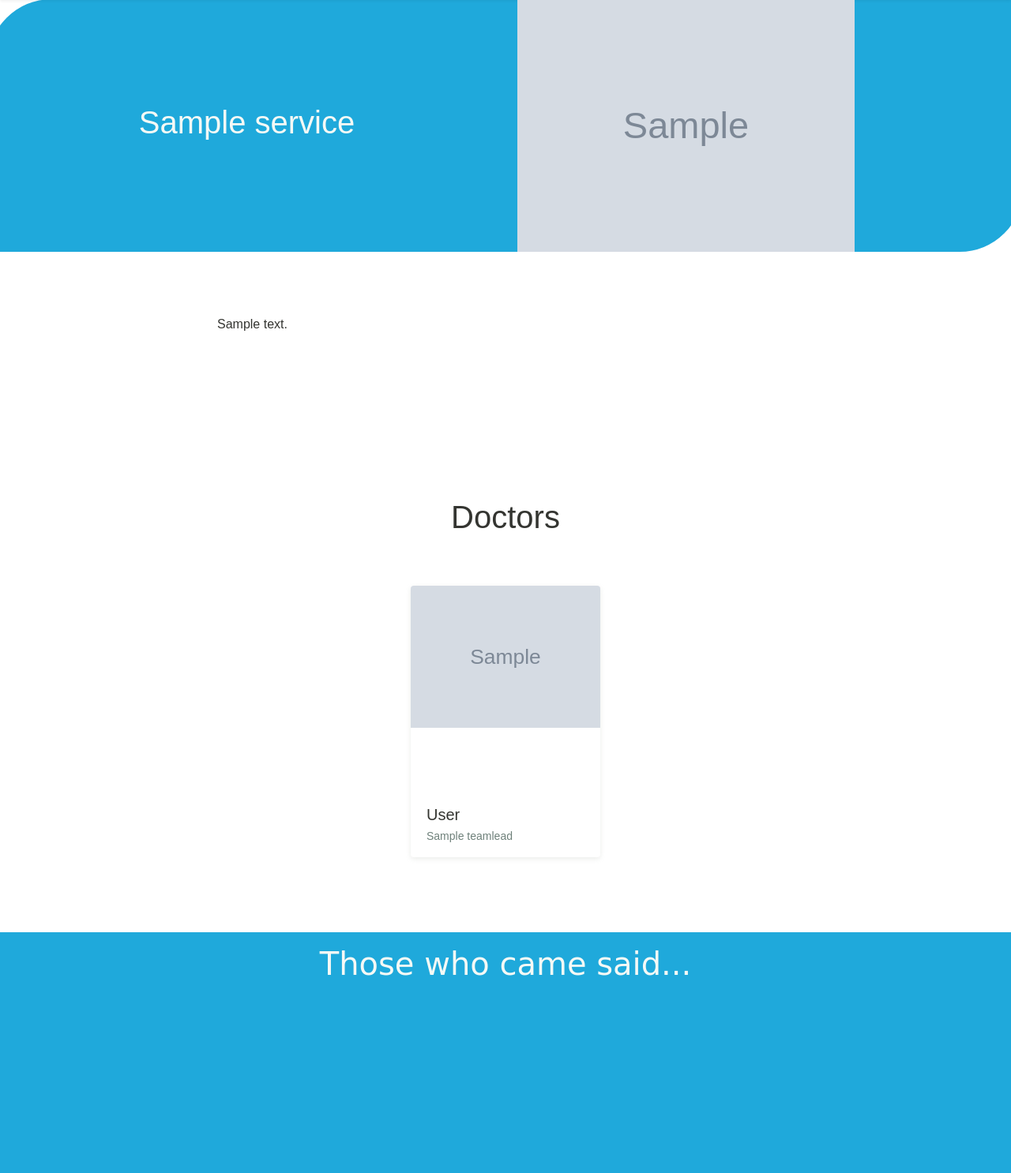
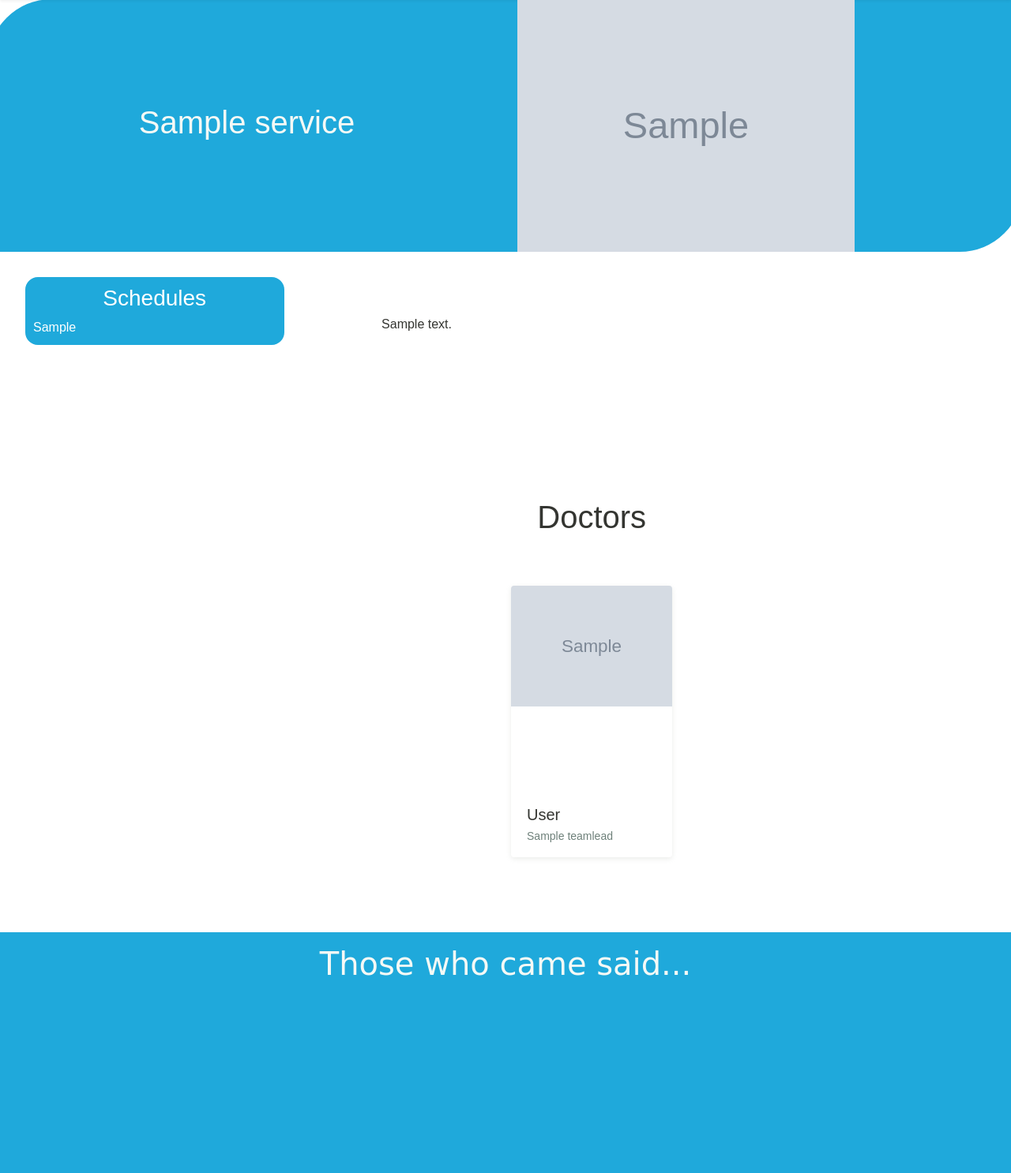
Before and after one commit to DCIT-208-ANALYTICA/sinel_web, a Django app: page /services/1/details in a window 1280 px wide. Shown: the part 124-1610 px from the top of the page at 79% size. Run offline with Django 3.2, Linux system fonts and the light colour scheme; tables that the repository leaves empty hold one stand-in row (values such as "Sample post"); grey boxes marked "Sample" are stand-in pictures; some libraries are stand-ins or nearby versions; some web fonts are replaced.

Commit message:
update for service schedules

```diff
--- a/website/models.py
+++ b/website/models.py
@@ -82,11 +82,15 @@ class Banner(models.Model):
 class Service(models.Model):
     title = models.CharField(max_length=100)
     description = CKEditor5Field()
+    schedules = CKEditor5Field(default="")
     doctors = models.ManyToManyField("TeamLead")
     image = models.ImageField(upload_to="uploads/images", )
     visible = models.BooleanField(default=False)
     created_at = models.DateTimeField(auto_now_add=True)
     updated_at = models.DateTimeField(auto_now=True)
+
+    def __str__(self) -> str:
+        return self.title
 
 
 class Client(models.Model):
--- a/website/static/css/website_style.css
+++ b/website/static/css/website_style.css
@@ -164,3 +164,46 @@ body {
     left: 30%;
   }
 }
+
+#service-schedules-box {
+  border: 2px solid #1fa9db;
+  background-color: #1fa9db;
+  color: white;
+  position: sticky;
+  right: 5em;
+  top: 2em;
+  left: 2em;
+  width: fit-content;
+  height: fit-content;
+  margin-top: 2em;
+  border-radius: 1em;
+  padding: 0.5em;
+}
+
+#service-schedules-box h3 {
+  padding: 0;
+}
+
+#service-title-banner {
+  height: 20em;
+  background-color: #1fa9db;
+  border-bottom-right-radius: 5em;
+  border-top-left-radius: 5em;
+  overflow: hidden;
+}
+
+@media (max-width: 768px) {
+  #service-schedules-box {
+    position: relative;
+    margin: 0;
+    padding: 0;
+  }
+
+  #service-title-banner {
+    height: fit-content;
+    border-bottom-right-radius: 3em;
+    border-top-left-radius: 3em;
+    margin-left: 0.5em;
+    margin-right: 0.5em;
+  }
+}
--- a/website/templates/website/base_template.html
+++ b/website/templates/website/base_template.html
@@ -13,7 +13,6 @@
   <link rel="stylesheet" href="{% static 'css/bootstrap.css' %}" />
   <link rel="stylesheet" href="{% static 'vendor/owl-carousel/css/owl.carousel.css' %}" />
   <link rel="stylesheet" href="{% static 'vendor/animate/animate.css' %}" />
-  <link rel="stylesheet" href="{% static 'css/website_style.css' %}">
   <link rel="stylesheet" href="{% static 'css/theme.css' %}" />
   <link rel="shortcut icon" href="{% static 'img/logo_small.png' %}" type="image/x-icon">
   <link rel="stylesheet" href="https://cdnjs.cloudflare.com/ajax/libs/font-awesome/4.7.0/css/font-awesome.min.css">
@@ -22,6 +21,7 @@
 
   <link rel="stylesheet" href="https://cdnjs.cloudflare.com/ajax/libs/OwlCarousel2/2.3.4/assets/owl.carousel.min.css">
   <link rel="stylesheet" href="https://cdnjs.cloudflare.com/ajax/libs/OwlCarousel2/2.3.4/assets/owl.theme.default.css">
+  <link rel="stylesheet" href="{% static 'css/website_style.css' %}">
 
   {% block styleblock %}{% endblock %}
 
@@ -168,7 +168,7 @@
 
       <p id="copyright">
         Copyright &copy; 2020
-        <a href="" target="_blank">Sinel</a>. All
+        <a target="_blank">Sinel</a>. All
         right reserved
       </p>
     </div>
--- a/website/templates/website/service_details.html
+++ b/website/templates/website/service_details.html
@@ -5,16 +5,24 @@
 <link rel="stylesheet" href="{% static 'css/details.css' %}" />
 {% endblock %} {% block content %}
 
-<div class="row"
-  style="height: 20em; background-color: #1fa9db; border-bottom-right-radius: 5em;border-top-left-radius: 5em; overflow: hidden;">
+<div class="row" id="service-title-banner">
   <div class="col-md-6 d-flex align-items-center justify-content-center">
     <h1 class="text text-light text-center">{{service.title}}</h1>
   </div>
   <div class="col-md-6 d-flex pr-0 mr-0">
-    <img src="{{service.image.url}}" alt="{{service.title}}" style="max-height: 20em;">
+    <img class="d-none d-md-block" src="{{service.image.url}}" alt="{{service.title}}" style="max-height: 20em;">
   </div>
 </div>
 
+
+<div class="row" style="position: relative;">
+
+  <div class="col-md-3" id="service-schedules-box">
+    <h3 class="text text-center">Schedules</h3>
+    <div>{{service.schedules|safe}}</div>
+  </div>
+
+  <div class="col-md-8">
     <div class="page-section">
       <div class="container">
         <div class="row justify-content-center">
@@ -56,6 +64,9 @@
       </div>
     </div>
     {% endif %}
+  </div>
+</div>
+
 
 {% endblock %}
 
```
Also changed, not shown: dashboard/templates/dashboard/create_update_service.html (+9 -1 lines), website/migrations/0006_service_schedules.py (added). Lines whose indentation alone changed are shown as unchanged.
